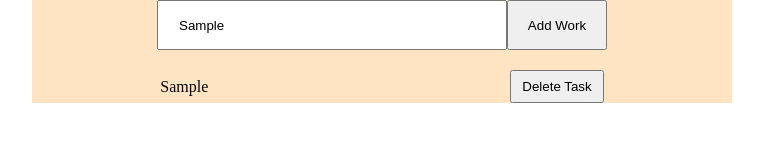
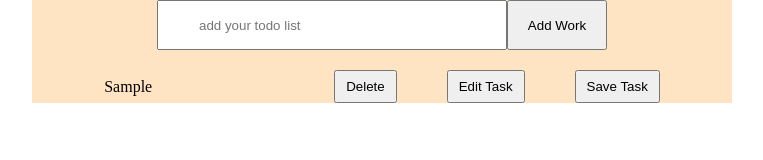
Before and after one commit to AK-Polash/Todo-App, a plain HTML site: page index.html in a window 1280 px wide. Both pictures are taken after typing "Sample" into the empty fields and a click on the button "Add Work". Shown: the whole page, without its empty margins (258-1021 px from the left). Drawn offline with Linux system fonts and the light colour scheme.

Commit message:
edit initialized here

```diff
--- a/css/style.css
+++ b/css/style.css
@@ -3,8 +3,9 @@
   padding: 0;
   box-sizing: border-box;
 }
-ul,ol{
-    list-style: none;
+ul,
+ol {
+  list-style: none;
 }
 a {
   text-decoration: none;
@@ -34,9 +35,12 @@ img {
 .input::placeholder {
   padding: 0 20px;
 }
-.button {
+.button, .button__two {
   width: 100px;
   height: 50px;
+}
+.button__two{
+  /* display: none; */
 }
 .ul {
   display: flex;
@@ -52,9 +56,14 @@ img {
   align-items: center;
   column-gap: 50px;
 }
-.todo__title{
-  width: 300px;
+.todo__title {
+  width: 180px;
 }
-.delete {
+.delete,
+.edit,
+.save {
   padding: 7px 10px;
 }
+.save{
+  /* visibility: hidden; */
+}
--- a/index.html
+++ b/index.html
@@ -10,8 +10,9 @@
   <body>
     <div class="main">
       <div class="box">
-        <input class="input" type="text" placeholder="add your work list" />
+        <input class="input" type="text" placeholder="add your todo list" />
         <button class="button" type="submit">Add Work</button>
+        <!-- <button class="button__two" type="submit">Save</button> -->
       </div>
       <ul class="ul"></ul>
     </div>
--- a/js/custom.js
+++ b/js/custom.js
@@ -1,17 +1,19 @@
 let input = document.querySelector(".input");
 let addButton = document.querySelector(".button");
+// let saveButton = document.querySelector(".button__two");
 let ul = document.querySelector(".ul");
 let mainArr = [];
 
 addButton.addEventListener("click", () => {
   mainArr.push(input.value);
   todo();
+  input.value = "";
 });
 
 function todo() {
   ul.innerHTML = "";
   mainArr.map((item) => {
-    ul.innerHTML += `<li class="list"> <span class="todo__title"> ${item} </span> <button class="delete"> Delete Task </button> </li>`;
+    ul.innerHTML += `<li class="list"> <span class="todo__title"> ${item} </span> <button class="delete"> Delete </button> <button class="edit"> Edit Task </button> <button class="save"> Save Task </button> </li>`;
   });
 
   let removeButton = document.querySelectorAll(".delete");
@@ -22,4 +24,28 @@ function todo() {
       todo();
     });
   });
+
+  // Edit Button:
+  let editButton = document.querySelectorAll(".edit");
+  let editButtonArray = Array.from(editButton);
+
+  editButtonArray.map((editItem, index) => {
+    editItem.addEventListener("click", () => {
+      input.value = mainArr[index];
+      // editItem[index].style.visibility = "visible";
+      console.log(mainArr);
+
+      // Save Button:
+      let saveTask = document.querySelectorAll(".save");
+      let saveTaskArray = Array.from(saveTask);
+
+      saveTaskArray.map((saveItem, index) => {
+        saveItem.addEventListener("click", () => {
+          mainArr.splice(index, 1, input.value);
+          todo();
+          console.log(mainArr);
+        });
+      });
+    });
+  });
 }
```
